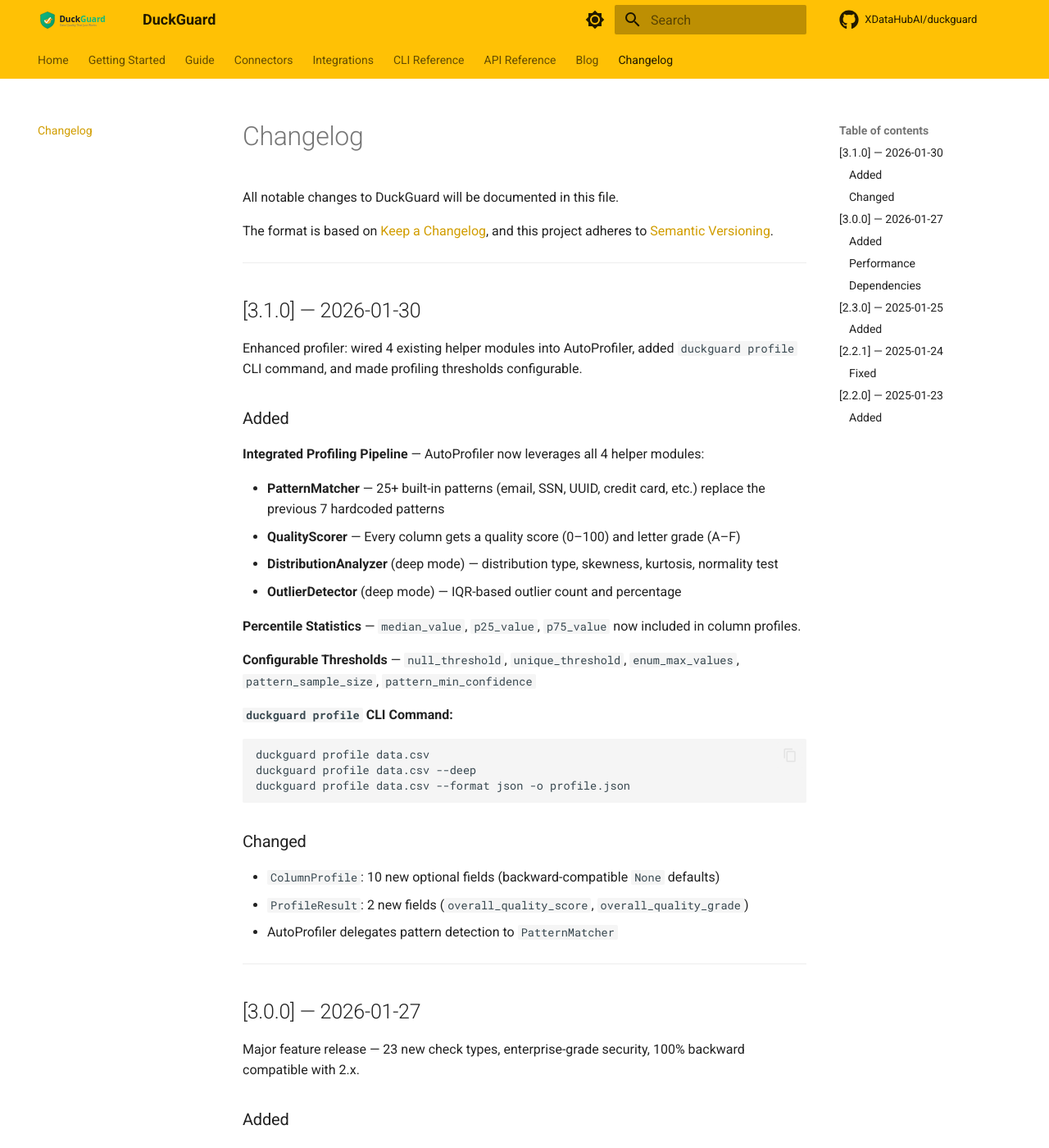
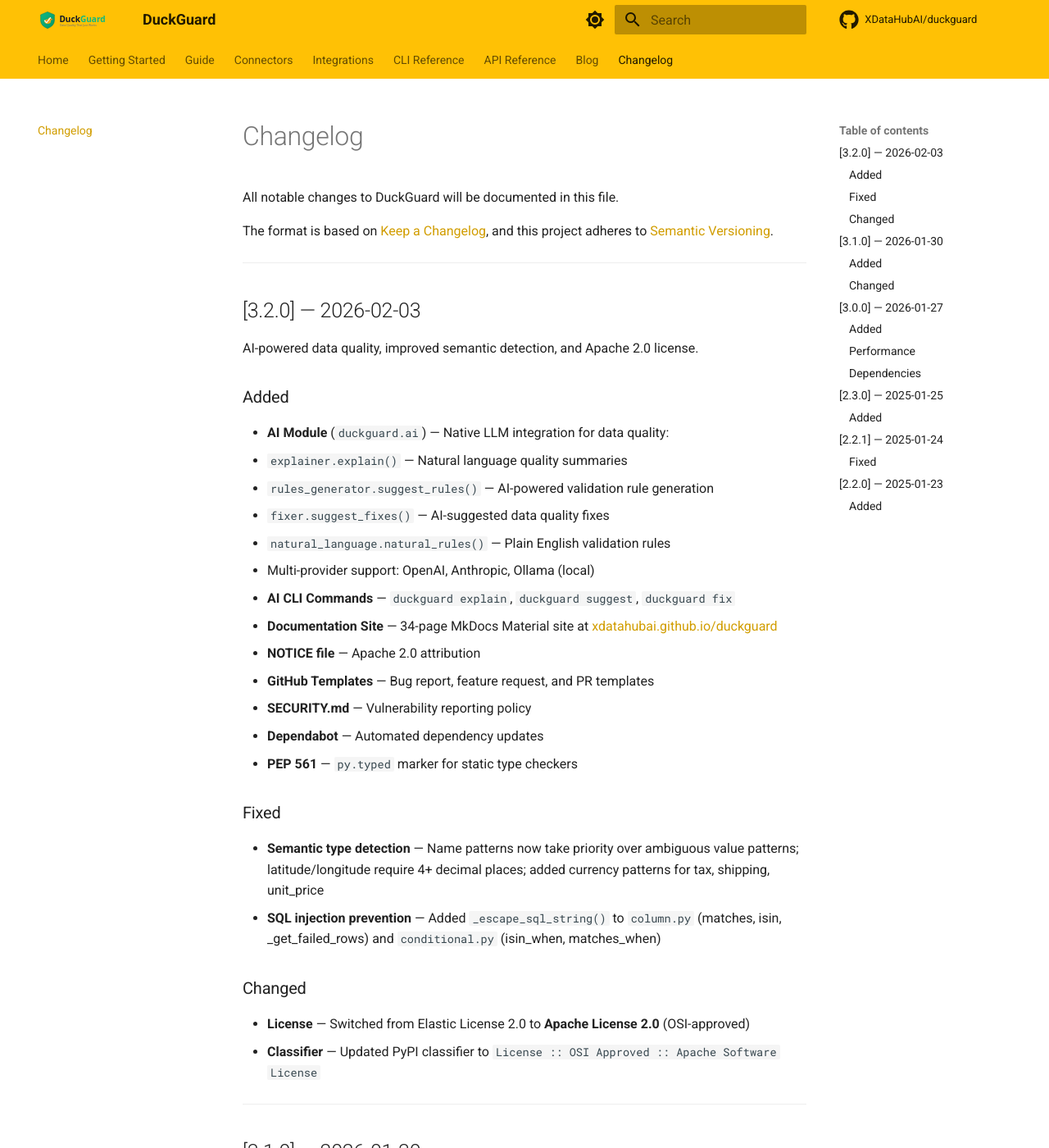
Before and after one commit to XDataHubAI/duckguard, an MkDocs documentation site: the page built from docs/changelog.md, in a window 1280 px wide and 1400 px high. Shown: the whole window at 82% size. Built offline with MkDocs 1.6.1 and Material for MkDocs 9.7.7, drawn with Linux system fonts in a browser that asks for light colours; comment, search, counter and statistics services are not loaded.

Commit message:
release: v3.2.0 — AI-powered data quality
Highlights:
- AI module: explain, suggest, fix commands (OpenAI/Anthropic/Ollama)
- Improved semantic type detection
- Apache 2.0 license (was Elastic 2.0)
- SQL injection prevention in string-based checks
- Full documentation site
- PEP 561 typed, SECURITY.md, GitHub templates
- New terminal demo (SVG)

```diff
--- a/docs/changelog.md
+++ b/docs/changelog.md
@@ -4,6 +4,38 @@
 
 The format is based on [Keep a Changelog](https://keepachangelog.com/en/1.1.0/),
 and this project adheres to [Semantic Versioning](https://semver.org/spec/v2.0.0.html).
+
+---
+
+## [3.2.0] — 2026-02-03
+
+AI-powered data quality, improved semantic detection, and Apache 2.0 license.
+
+### Added
+
+- **AI Module** (`duckguard.ai`) — Native LLM integration for data quality:
+  - `explainer.explain()` — Natural language quality summaries
+  - `rules_generator.suggest_rules()` — AI-powered validation rule generation
+  - `fixer.suggest_fixes()` — AI-suggested data quality fixes
+  - `natural_language.natural_rules()` — Plain English validation rules
+  - Multi-provider support: OpenAI, Anthropic, Ollama (local)
+- **AI CLI Commands** — `duckguard explain`, `duckguard suggest`, `duckguard fix`
+- **Documentation Site** — 34-page MkDocs Material site at [xdatahubai.github.io/duckguard](https://xdatahubai.github.io/duckguard/)
+- **NOTICE file** — Apache 2.0 attribution
+- **GitHub Templates** — Bug report, feature request, and PR templates
+- **SECURITY.md** — Vulnerability reporting policy
+- **Dependabot** — Automated dependency updates
+- **PEP 561** — `py.typed` marker for static type checkers
+
+### Fixed
+
+- **Semantic type detection** — Name patterns now take priority over ambiguous value patterns; latitude/longitude require 4+ decimal places; added currency patterns for tax, shipping, unit_price
+- **SQL injection prevention** — Added `_escape_sql_string()` to `column.py` (matches, isin, _get_failed_rows) and `conditional.py` (isin_when, matches_when)
+
+### Changed
+
+- **License** — Switched from Elastic License 2.0 to **Apache License 2.0** (OSI-approved)
+- **Classifier** — Updated PyPI classifier to `License :: OSI Approved :: Apache Software License`
 
 ---
 
--- a/pyproject.toml
+++ b/pyproject.toml
@@ -4,7 +4,7 @@
 
 [project]
 name = "duckguard"
-version = "3.1.0"
+version = "3.2.0"
 description = "A Python-native data quality tool with AI superpowers, built on DuckDB for speed"
 readme = "README.md"
 license = "Apache-2.0"
@@ -41,7 +41,7 @@
     "Intended Audience :: Developers",
     "Intended Audience :: Science/Research",
     "Intended Audience :: Information Technology",
-    "License :: Other/Proprietary License",
+    "License :: OSI Approved :: Apache Software License",
     "Programming Language :: Python :: 3",
     "Programming Language :: Python :: 3.10",
     "Programming Language :: Python :: 3.11",
@@ -125,7 +125,7 @@
 
 [project.urls]
 Homepage = "https://github.com/XDataHubAI/duckguard"
-Documentation = "https://github.com/XDataHubAI/duckguard"
+Documentation = "https://xdatahubai.github.io/duckguard/"
 Repository = "https://github.com/XDataHubAI/duckguard"
 
 [tool.hatch.build.targets.wheel]
--- a/src/duckguard/__init__.py
+++ b/src/duckguard/__init__.py
@@ -85,7 +85,7 @@
     detect_types_for_dataset,
 )
 
-__version__ = "3.1.0"
+__version__ = "3.2.0"
 
 __all__ = [
     # Core classes
```
Also changed, not shown: README.md (+43 -1 lines), docs/assets/demo.svg (added), 1 other file.
